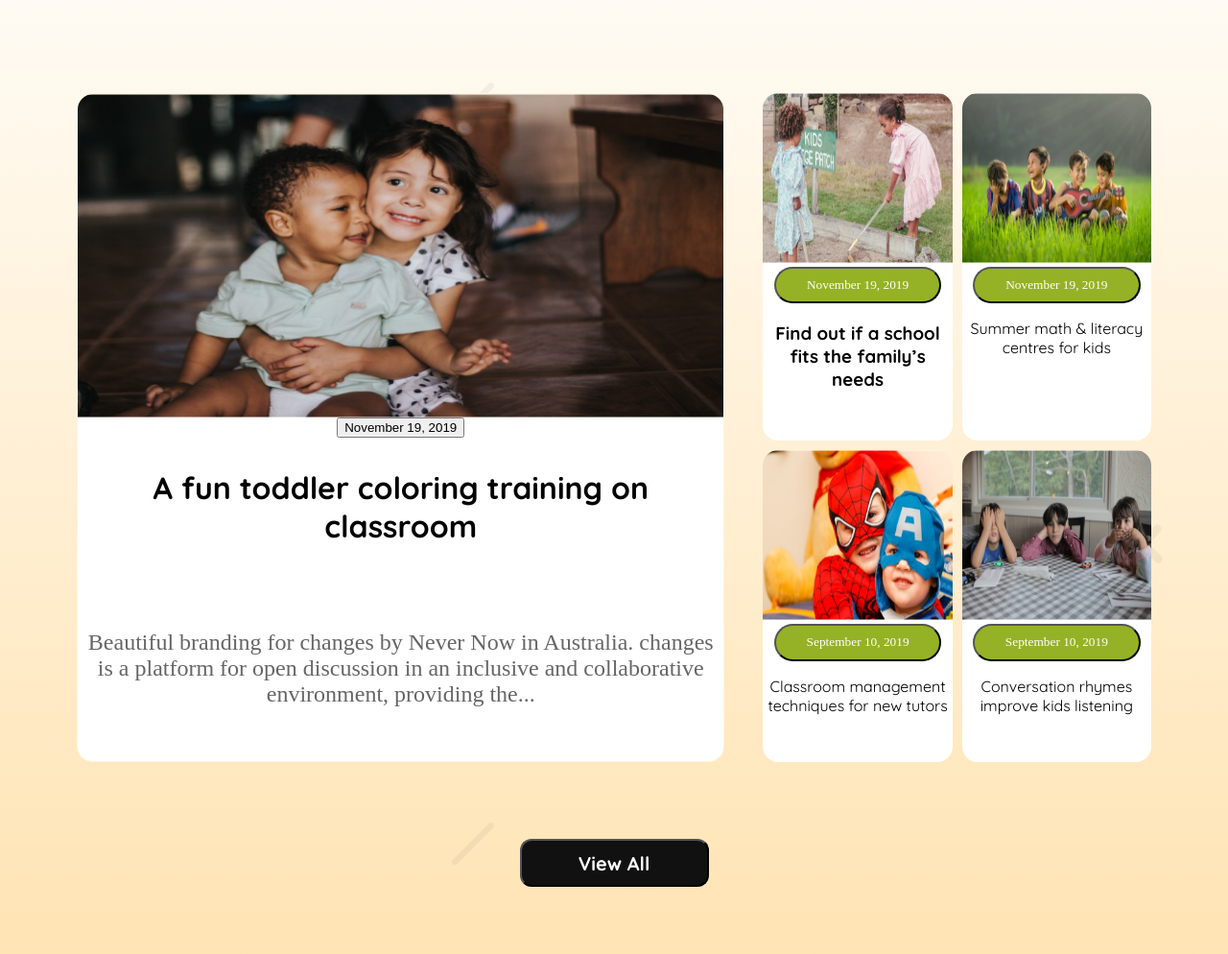
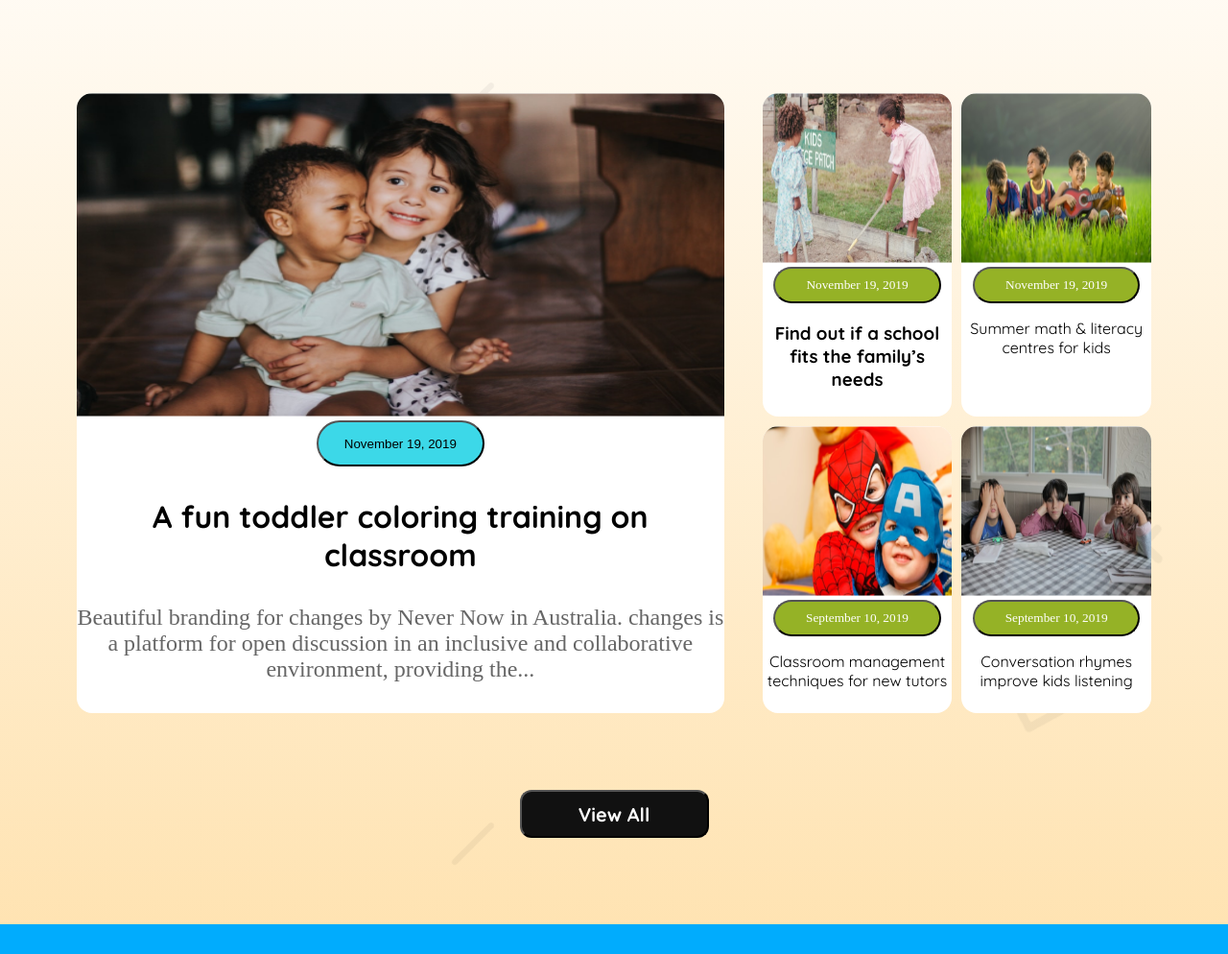
Before and after one commit to sm-sobuj000/assignment2, a plain HTML site: page index.html in a window 1280 px wide. Shown: the part 1642-2636 px from the top of the page at 96% size. Drawn offline with Linux system fonts and the light colour scheme.

Commit message:
modifi button

```diff
--- a/css.css
+++ b/css.css
@@ -311,6 +311,18 @@ main{
         border-top-right-radius:16px ;
 
     }
+    .scl button{
+        border-radius: 47.93px;
+
+background: rgb(60, 216, 232);/* Background */
+
+width: 174.51px;
+height: 47.93px;
+
+    }
+    .scl button:hover{
+        background-color: #F0AA00;
+    }
     .scr button{
         width: 174.51px;
         height: 38.35px;
@@ -322,18 +334,15 @@ font-family: Raleway;
 font: size 1rem;;
 font-weight: 500;
 text-align: center;
-left: 20px;
-
+border-left: -20px;
+border-top: -50px;
     }
     .scr button:hover{
         background-color: #F0AA00;
     }
 
     .story-card1{
-        display: flex;
-    flex-direction: column;
-    border: 1px solid #FFF4DC;
-    align-items: center;
+
     }
     .story-card1 h3{
         color: rgb(0, 0, 0);
@@ -478,7 +487,15 @@ font-weight: 400;
 
     .scl{
         display: none;
+
     }
+    .scr{
+        padding: 0 10px;
+    }
+    .scr button{
+        width: 103.51px;
+        height: 22.35px;
+    font-size: 0.5rem;}
     footer{
         display: flex;
         flex-direction: column;
```
